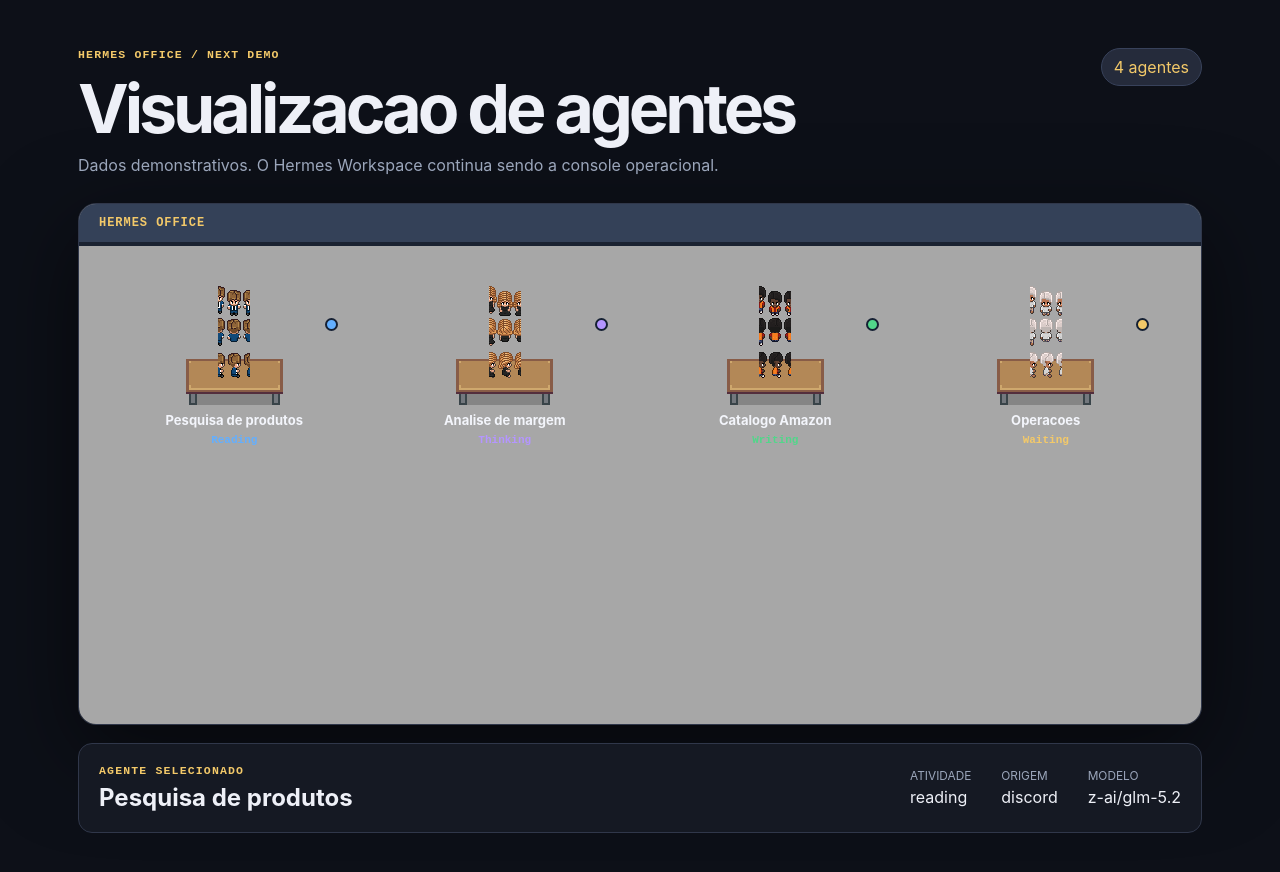
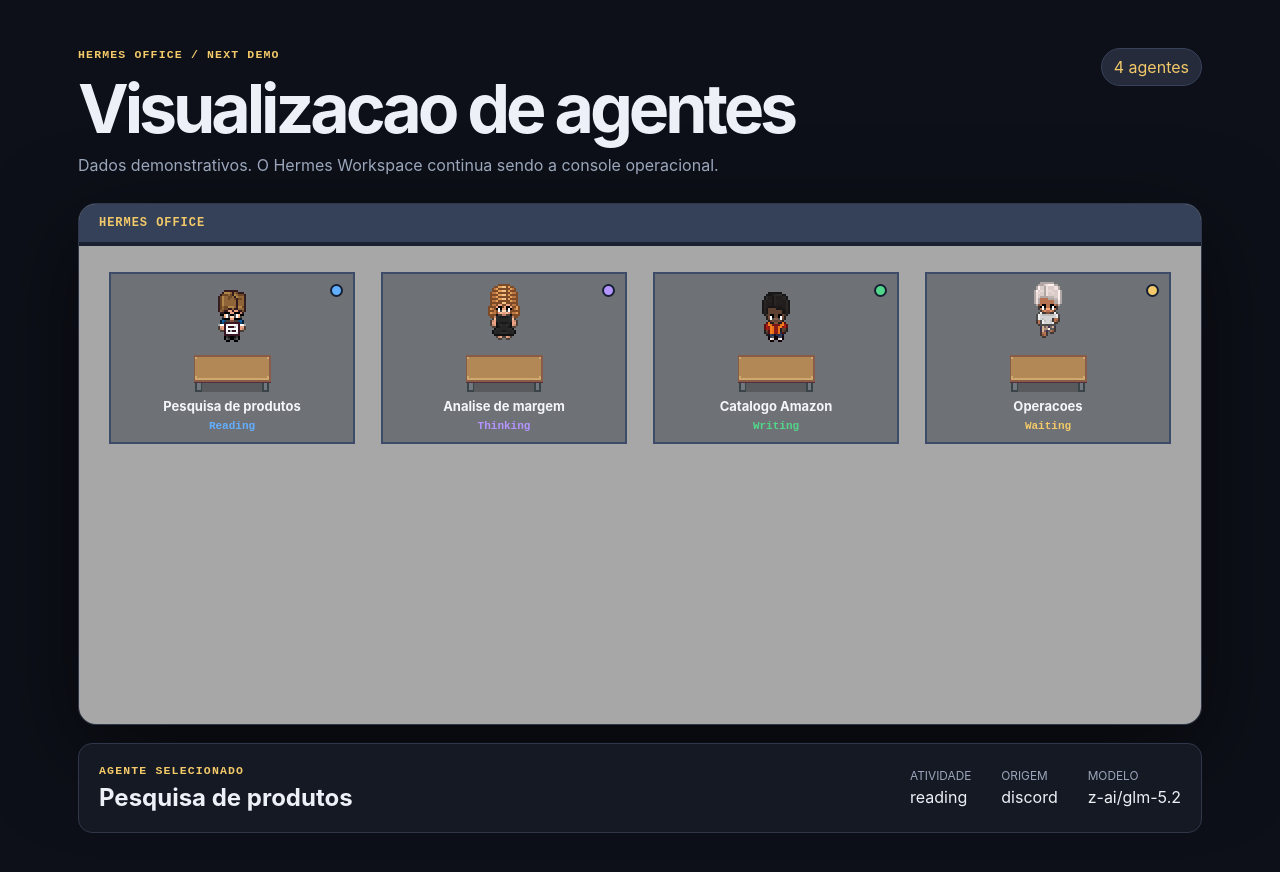
Before and after one commit to victorgalletti/hermes-office, a Next.js app: page / in a window 1280 px wide. Shown: the top 872 px of the page. Built offline with nearby package versions, Linux system fonts and the light colour scheme.

Commit message:
Fix Pixel Agents sprite frame rendering

```diff
--- a/src/HermesOffice.tsx
+++ b/src/HermesOffice.tsx
@@ -11,21 +11,13 @@ export type HermesOfficeProps = {
 };
 
 const activityLabel: Record<HermesAgent["activity"], string> = {
-  idle: "Idle",
-  thinking: "Thinking",
-  writing: "Writing",
-  reading: "Reading",
-  waiting: "Waiting",
-  error: "Error",
+  idle: "Idle", thinking: "Thinking", writing: "Writing", reading: "Reading", waiting: "Waiting", error: "Error",
 };
-
 const activityColor: Record<HermesAgent["activity"], string> = {
-  idle: "#8c97a9",
-  thinking: "#b495ff",
-  writing: "#52d68a",
-  reading: "#63afff",
-  waiting: "#f3c969",
-  error: "#fa7272",
+  idle: "#8c97a9", thinking: "#b495ff", writing: "#52d68a", reading: "#63afff", waiting: "#f3c969", error: "#fa7272",
+};
+const frameForActivity: Record<HermesAgent["activity"], number> = {
+  idle: 0, thinking: 1, writing: 3, reading: 5, waiting: 0, error: 2,
 };
 
 export function HermesOffice({ agents, className, onAgentClick }: HermesOfficeProps) {
@@ -36,31 +28,34 @@ export function HermesOffice({ agents, className, onAgentClick }: HermesOfficePr
   };
 
   return (
-    <section
-      className={className}
-      aria-label="Visualizacao do escritorio Hermes"
-      style={{ ...officeStyle, minHeight: 520, overflow: "hidden", padding: 34, position: "relative" }}
-    >
-      <div style={{ background: "#344158", borderBottom: "4px solid #1a2231", color: "#f3c969", font: "700 12px ui-monospace, monospace", left: 0, letterSpacing: "0.08em", padding: "12px 20px", position: "absolute", right: 0, top: 0 }}>
-        HERMES OFFICE
+    <section className={className} aria-label="Visualizacao do escritorio Hermes" style={{ ...officeStyle, minHeight: 520, overflow: "hidden", padding: "68px 30px 30px", position: "relative" }}>
+      <div style={{ background: "#344158", borderBottom: "4px solid #1a2231", color: "#f3c969", font: "700 12px ui-monospace, monospace", left: 0, letterSpacing: "0.08em", padding: "12px 20px", position: "absolute", right: 0, top: 0 }}>HERMES OFFICE</div>
+      <div style={{ display: "grid", gap: 26, gridTemplateColumns: `repeat(${Math.min(Math.max(agents.length, 1), 4)}, minmax(0, 1fr))` }}>
+        {agents.map((agent, index) => {
+          const frame = frameForActivity[agent.activity];
+          const characterStyle: CSSProperties = {
+            backgroundImage: `url('/pixel-agents/characters/char_${index % 6}.png')`,
+            backgroundPosition: `${-frame * 32}px 0px`,
+            backgroundRepeat: "no-repeat",
+            backgroundSize: "224px 192px",
+            height: 64,
+            imageRendering: "pixelated",
+            left: "50%",
+            position: "absolute",
+            top: 4,
+            transform: "translateX(-50%)",
+            width: 32,
+          };
+          return <button key={agent.id} type="button" onClick={() => onAgentClick?.(agent)} style={{ background: "rgba(17,24,39,.38)", border: "2px solid #3b4b68", color: "#f3f5fb", cursor: onAgentClick ? "pointer" : "default", font: "inherit", height: 172, padding: 0, position: "relative", textAlign: "center" }}>
+            <span style={characterStyle} />
+            <img src="/pixel-agents/furniture/DESK/DESK_FRONT.png" alt="" draggable={false} style={{ height: 56, imageRendering: "pixelated", left: "50%", objectFit: "contain", position: "absolute", top: 62, transform: "translateX(-50%)", width: 106 }} />
+            <span style={{ background: activityColor[agent.activity], border: "2px solid #152033", borderRadius: 999, height: 13, position: "absolute", right: 10, top: 10, width: 13 }} />
+            <span style={{ bottom: 28, display: "block", fontSize: 13, fontWeight: 700, left: 8, overflow: "hidden", position: "absolute", right: 8, textOverflow: "ellipsis", whiteSpace: "nowrap" }}>{agent.name}</span>
+            <span style={{ bottom: 10, color: activityColor[agent.activity], display: "block", font: "700 11px ui-monospace, monospace", left: 0, position: "absolute", right: 0 }}>{activityLabel[agent.activity]}</span>
+          </button>;
+        })}
       </div>
-      <div style={{ display: "grid", gap: 28, gridTemplateColumns: "repeat(auto-fit, minmax(145px, 1fr)", marginTop: 62 }}>
-        {agents.map((agent, index) => (
-          <button
-            key={agent.id}
-            type="button"
-            onClick={() => onAgentClick?.(agent)}
-            style={{ background: "transparent", border: 0, color: "#f3f5fb", cursor: onAgentClick ? "pointer" : "default", font: "inherit", minHeight: 150, padding: 0, position: "relative", textAlign: "center" }}
-          >
-            <img src="/pixel-agents/furniture/DESK/DESK_FRONT.png" alt="" draggable={false} style={{ bottom: 45, height: 70, imageRendering: "pixelated", left: "50%", objectFit: "contain", position: "absolute", transform: "translateX(-50%)", width: 118 }} />
-            <img src={`/pixel-agents/characters/char_${index % 6}.png`} alt="" draggable={false} style={{ bottom: 70, height: 96, imageRendering: "pixelated", left: "50%", objectFit: "cover", objectPosition: `${agent.activity === "writing" ? "-48px 0" : agent.activity === "reading" ? "-80px 0" : "0 0"} top`, position: "absolute", transform: "translateX(-50%)", width: 32 }} />
-            <span style={{ background: activityColor[agent.activity], border: "2px solid #152033", borderRadius: 999, height: 13, position: "absolute", right: 18, top: 18, width: 13 }} />
-            <span style={{ bottom: 22, display: "block", fontSize: 13, fontWeight: 700, left: 0, overflow: "hidden", position: "absolute", right: 0, textOverflow: "ellipsis", whiteSpace: "nowrap" }}>{agent.name}</span>
-            <span style={{ bottom: 4, color: activityColor[agent.activity], display: "block", font: "700 11px ui-monospace, monospace", left: 0, position: "absolute", right: 0 }}>{activityLabel[agent.activity]}</span>
-          </button>
-        ))}
-      </div>
-      {agents.length === 0 && <p style={{ color: "#e8eaf0", marginTop: 62 }}>Nenhum agente ativo no ultimo snapshot.</p>}
+      {agents.length === 0 && <p style={{ color: "#e8eaf0" }}>Nenhum agente ativo no ultimo snapshot.</p>}
     </section>
   );
 }
```
